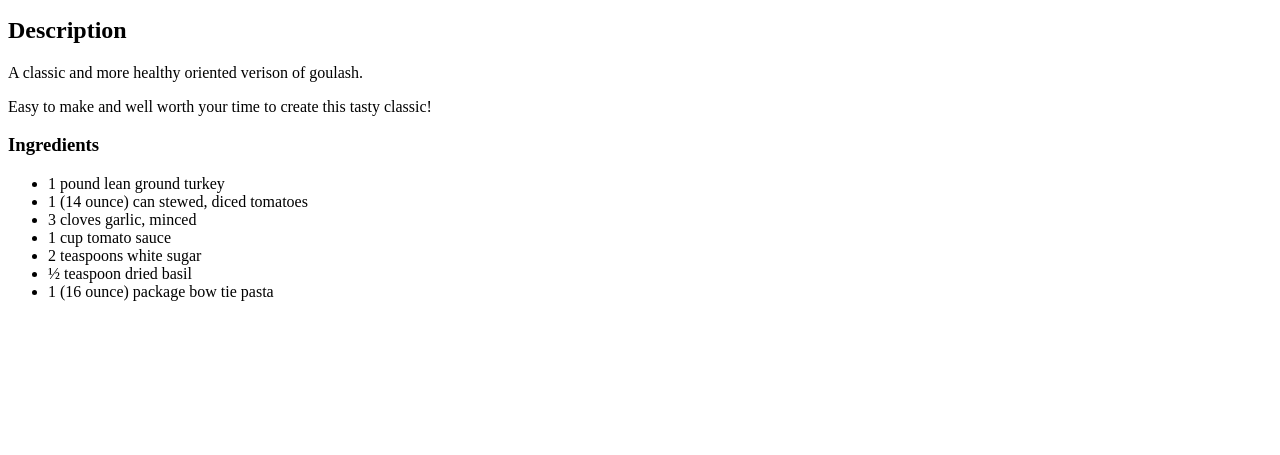
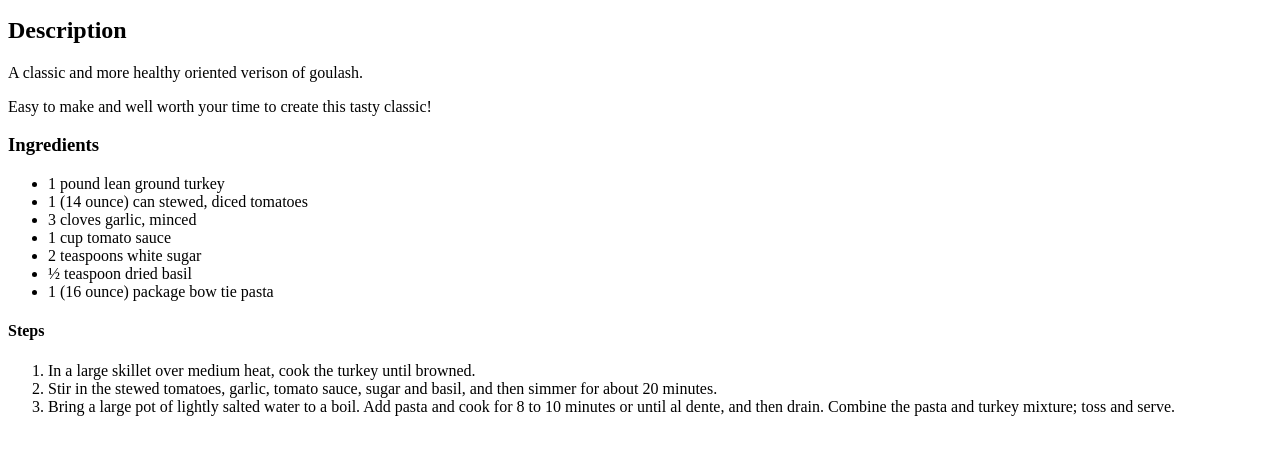
Before and after one commit to atmandy/odin-recipes, a plain HTML site: page recipes/goulash.html in a window 1280 px wide. Shown: the part 101-556 px from the top of the page. Drawn offline with Linux system fonts and the light colour scheme.

Commit message:
Added steps to cook goulash

```diff
--- a/recipes/goulash.html
+++ b/recipes/goulash.html
@@ -21,5 +21,11 @@
         <li>½ teaspoon dried basil</li>
         <li>1 (16 ounce) package bow tie pasta</li>
     </ul>
+    <h4>Steps</h4>
+    <ol>
+        <li>In a large skillet over medium heat, cook the turkey until browned.</li>
+        <li>Stir in the stewed tomatoes, garlic, tomato sauce, sugar and basil, and then simmer for about 20 minutes.</li>
+        <li>Bring a large pot of lightly salted water to a boil. Add pasta and cook for 8 to 10 minutes or until al dente, and then drain. Combine the pasta and turkey mixture; toss and serve.</li>
+    </ol>
 </body>
 </html>
```
